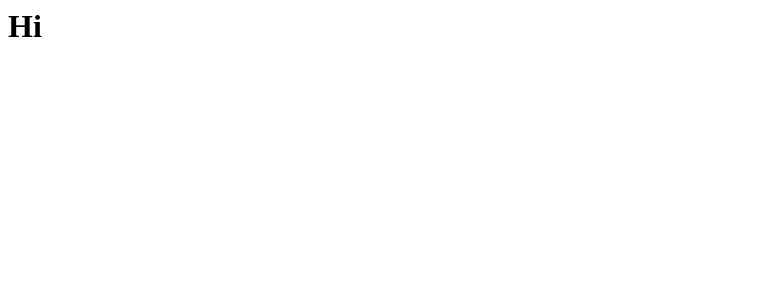
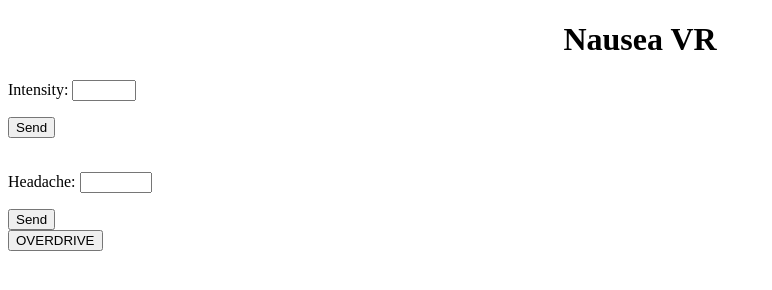
Before and after one commit to timmui/nausea-vr-api, a website: page public/index.html in a window 1280 px wide. Shown: the whole page, without its empty margins (0-772 px from the left). Drawn offline with nearby package versions, Linux system fonts and the light colour scheme.

Commit message:
front end added

```diff
--- a/public/index.html
+++ b/public/index.html
@@ -1,5 +1,64 @@
+<!DOCTYPE html>
 <html>
-    <body>
-        <h1>Hi</h1>
-    </body>
+<head>
+    <link rel="stylesheet" type="text/css" href="style.css">
+    <script type="text/javascript" src="http://code.jquery.com/jquery-latest.min.js"></script>
+
+<script>
+$(document).ready(function(){
+    $("#Overdrive").click(function(){
+        $.get("http://localhost:3030/intensity?amount=4", function(data, status){
+            alert("Data: " + data + "\nStatus: " + status);
+        });
+    });
+
+$('#intensity').submit(function() {
+    // get all the inputs into an array.
+
+    var $inputs = $('#intensity :input');
+
+    // not sure if you wanted this, but I thought I'd add it.
+    // get an associative array of just the values.
+    /*var values = {};
+    $inputs.each(function() {
+        values[this.name] = $(this).val();
+    });*/
+    //action="http://localhost:3030/intensity"
+
+});
+});
+
+</script>
+</head>
+<body onload="startTimer()">
+
+<script>
+function startTimer() {
+    setTimeout(enableOverdrive, 3000)
+}
+function enableOverdrive() {
+    document.getElementById("Overdrive").style.visibility = "visible";
+}
+
+</script>
+
+<h1>Nausea VR</h1>
+
+<form id="intensity">
+<p>Intensity:
+    <input type="number" name="amount" min="0" max="1" step="0.1"></p>
+<input type="submit" value="Send">
+</form>
+
+</br>
+
+<form action="http://localhost:3030/deltaEyes" method="get">
+    <p>Headache:
+        <input type="number" name="quantity" min="0" max="0.1" step="0.01"></p>
+        <input type="submit" value="Send">
+ </form>
+
+<button id="Overdrive" style="visibility:hidden">OVERDRIVE</button>
+
+</body>
 </html>
--- /dev/null
+++ b/public/style.css
@@ -0,0 +1,7 @@
+h1{
+    text-align: center;
+}
+
+Overdrive{
+    visibility: hidden;
+}
```
